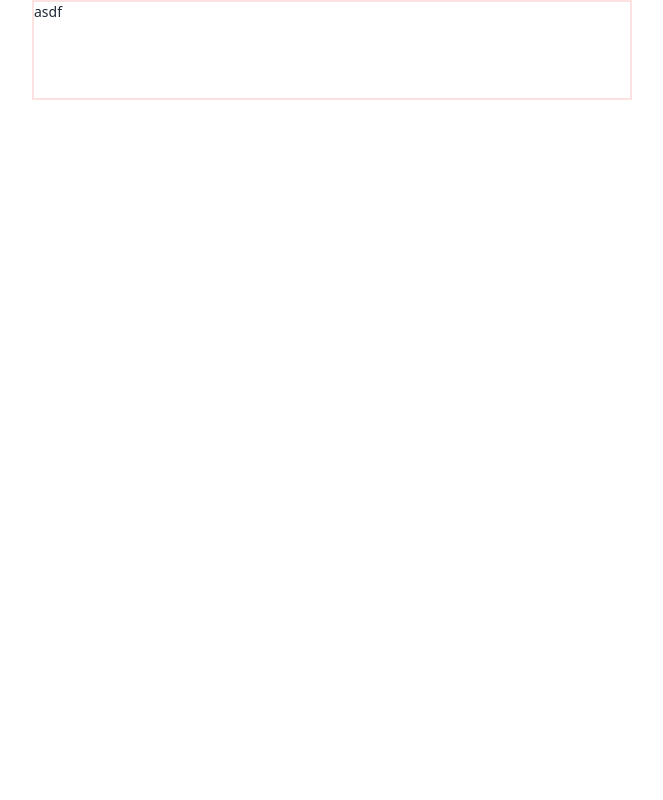
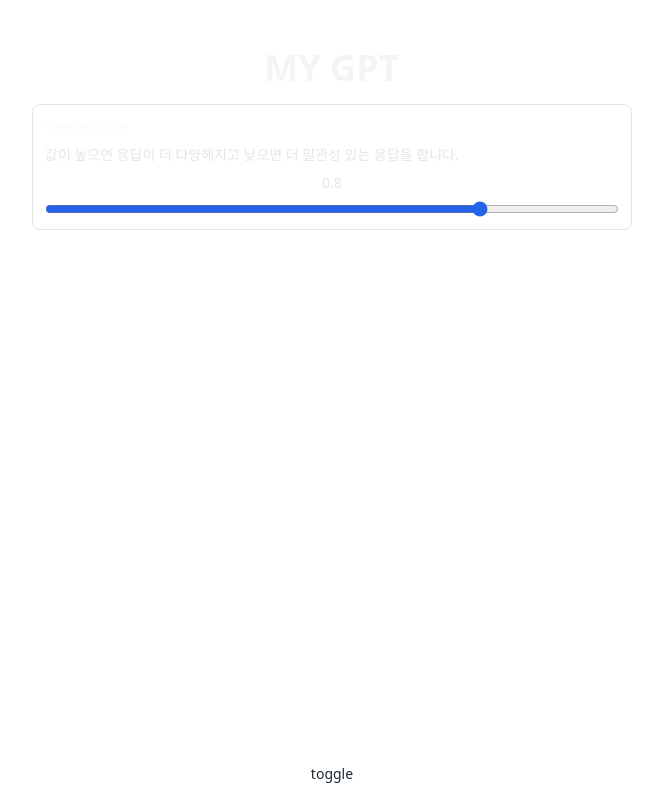
Before and after one commit to DevooKim/My-GPT-client, a Next.js app: page / in a window 1280 px wide. Shown: the whole page, without its empty margins (308-971 px from the left). Built offline with nearby package versions, Linux system fonts and the light colour scheme.

Commit message:
add temperature

```diff
--- /dev/null
+++ b/components/Chat/Chat.tsx
@@ -0,0 +1,21 @@
+import TemperatureSlider from "./Components/Temperature";
+
+interface Props {
+    item: any[];
+}
+
+export default function Chat({ item }: Props) {
+    return !item.length ? (
+        // <div className="flex items-center justify-center pt-20">
+        <div className="mx-auto flex w-[350px] flex-col pt-12 sm:w-[600px]">
+            <div className="text-4xl font-semibold text-center text-gray-100 ">
+                MY GPT
+            </div>
+            <div className="p-3 mt-4 border rounded-lg border-neutral-200">
+                <TemperatureSlider />
+            </div>
+        </div>
+    ) : (
+        <div>{item.map((v) => v.title)}</div>
+    );
+}
--- /dev/null
+++ b/components/Chat/Components/Temperature.tsx
@@ -0,0 +1,31 @@
+import { useMemo, useState } from "react";
+
+const defaultTemp = 0.8;
+
+export default function TemperatureSlider() {
+    const [t, setT] = useState(defaultTemp);
+    const handleChange = (e: React.ChangeEvent<HTMLInputElement>) =>
+        setT(parseFloat(e.target.value));
+
+    return (
+        <div className="flex flex-col">
+            <label className="mb-2 text-neutral-50">Temperature</label>
+            <span className="text-neutral-200">
+                값이 높으면 응답이 더 다양해지고 낮으면 더 일관성 있는 응답을
+                합니다.
+            </span>
+            <span className="my-2 text-center text-neutral-200">
+                {t.toFixed(1)}
+            </span>
+            <input
+                className={`pr-6 cursor-pointer accent-blue-600`}
+                type="range"
+                min={0}
+                max={1}
+                step={0.1}
+                onChange={handleChange}
+                value={t}
+            />
+        </div>
+    );
+}
--- a/pages/_app.tsx
+++ b/pages/_app.tsx
@@ -10,7 +10,7 @@ export default function App({ Component, pageProps }: AppProps) {
                 className={`flex h-screen w-screen flex-col text-sm `}
             >
                 <div className="fixed top-0 w-full sm:hidden">
-                    <div>navbar</div>
+                    <div>mobile navbar</div>
                 </div>
                 <div className="flex h-full w-full pt-[48px] sm:pt-0">
                     <Chatbar />
--- a/pages/index.tsx
+++ b/pages/index.tsx
@@ -1,7 +1,32 @@
+import Chat from "@/components/Chat/Chat";
+import { useMemo, useState } from "react";
+
+const item = [
+    {
+        id: 1,
+        title: "title1",
+    },
+    {
+        id: 2,
+        title: "title2",
+    },
+    {
+        id: 3,
+        title: "title3",
+    },
+];
+
 export default function Home() {
+    const [t, setT] = useState(false);
+    const dummy = useMemo(() => (t ? item : []), [t]);
+    const toggle = () => setT((p) => !p);
+
     return (
         <div className="flex justify-center w-full">
-            <div className="border-2 border-red-100 w-[600px] h-[100px]">asdf</div>
+            <button className="fixed bottom-4" onClick={toggle}>
+                toggle
+            </button>
+            <Chat item={dummy} />
         </div>
     );
 }
```
